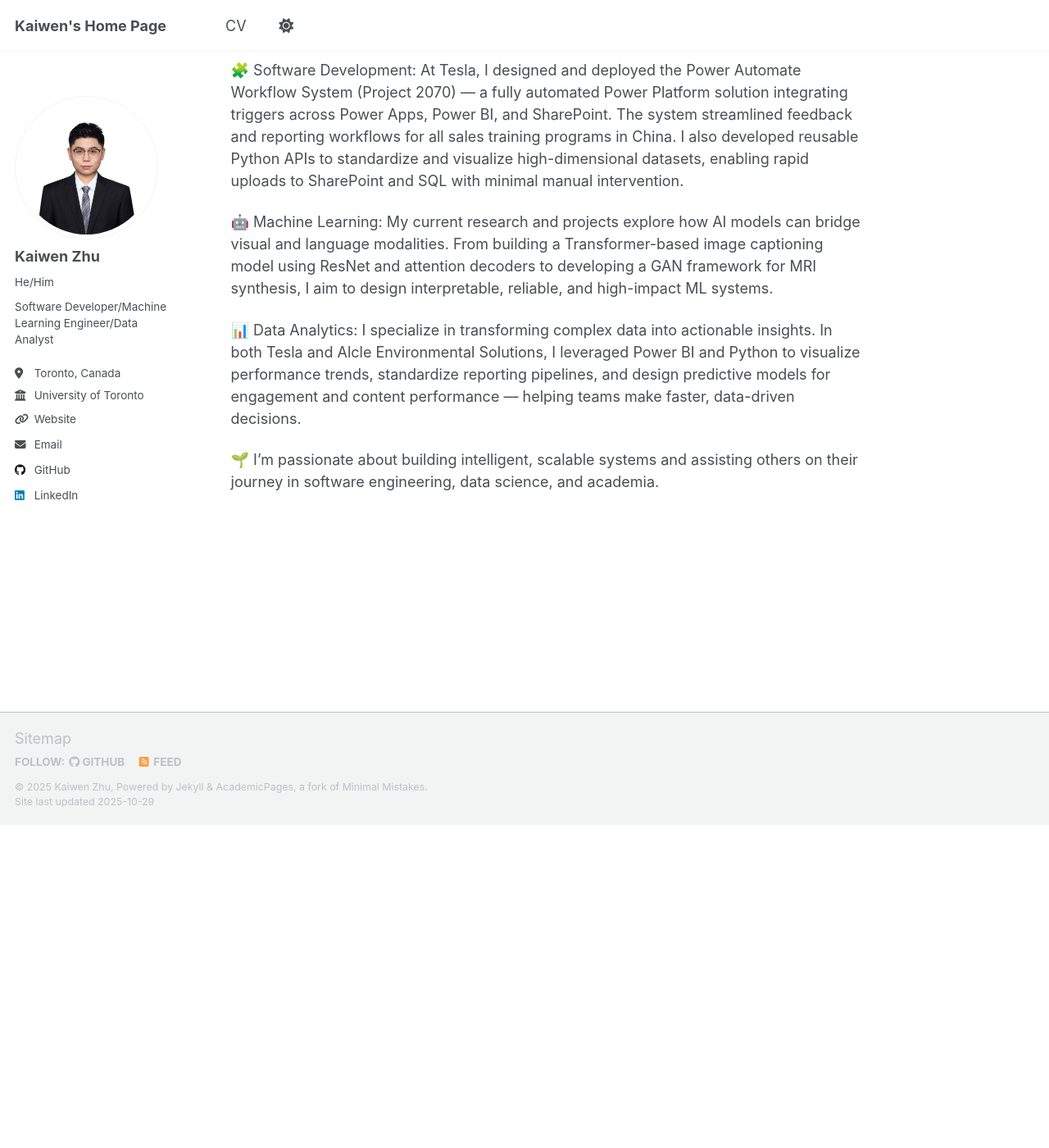
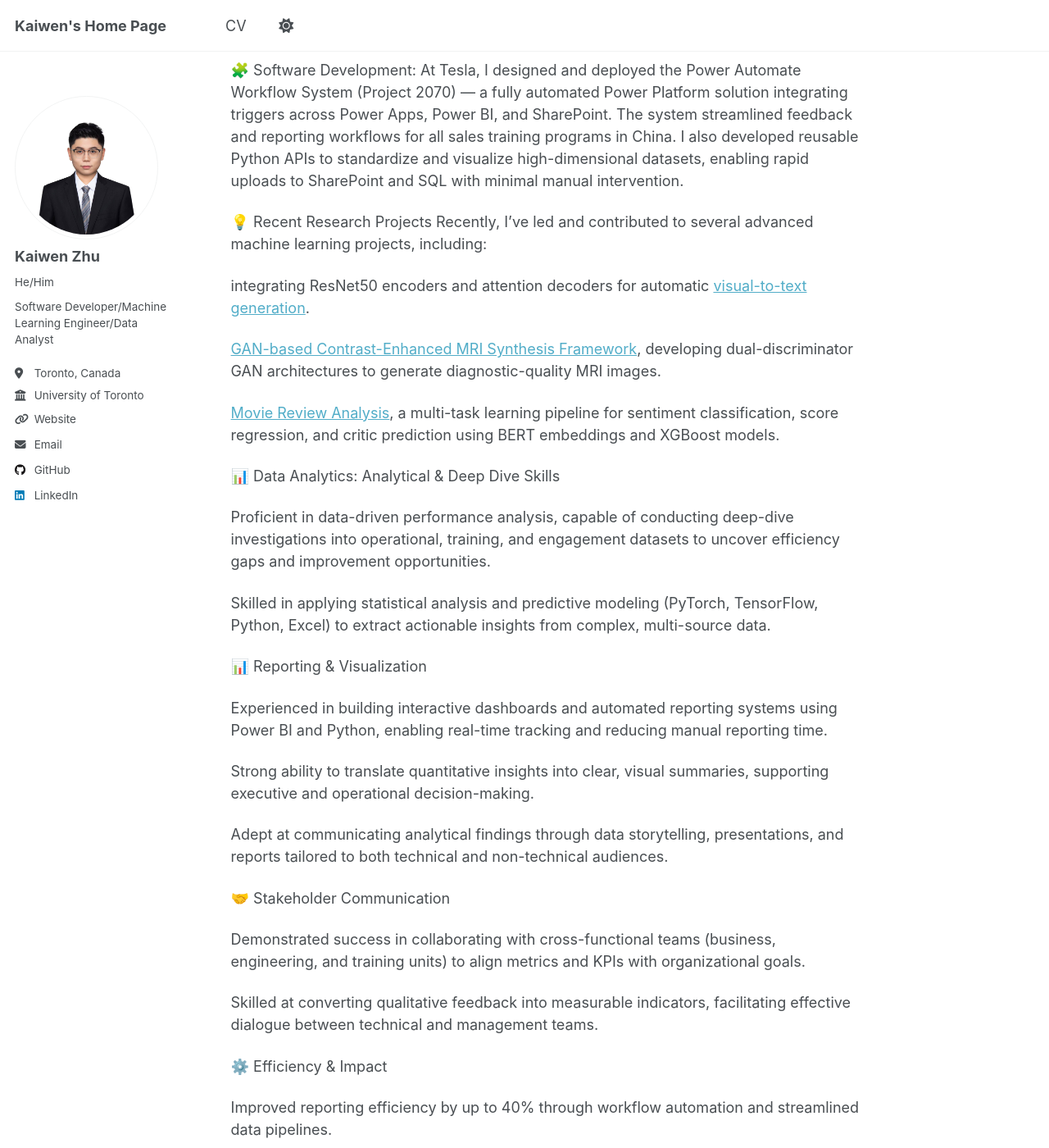
Before and after one commit to KevinSama6/Kaiwen-Zhu-Academic-web, a Jekyll site: the page built from _pages/about.md, in a window 1280 px wide and 1400 px high, scrolled down 477 px. Shown: the whole window at 82% size. Built offline with Jekyll 4.4.1, drawn with Linux system fonts in a browser that asks for light colours; a script that is not in the unit is left out; before the commit the page ends 1483 px from its top, so only the background shows below that; some of the changed text lies outside the part shown.

Commit message:
essay update

```diff
--- a/_pages/about.md
+++ b/_pages/about.md
@@ -28,10 +28,40 @@ Selected Experience
 🧩 Software Development:
 At Tesla, I designed and deployed the Power Automate Workflow System (Project 2070) — a fully automated Power Platform solution integrating triggers across Power Apps, Power BI, and SharePoint. The system streamlined feedback and reporting workflows for all sales training programs in China. I also developed reusable Python APIs to standardize and visualize high-dimensional datasets, enabling rapid uploads to SharePoint and SQL with minimal manual intervention.
 
-🤖 Machine Learning:
-My current research and projects explore how AI models can bridge visual and language modalities. From building a Transformer-based image captioning model using ResNet and attention decoders to developing a GAN framework for MRI synthesis, I aim to design interpretable, reliable, and high-impact ML systems.
+💡 Recent Research Projects
+Recently, I’ve led and contributed to several advanced machine learning projects, including:
+
+integrating ResNet50 encoders and attention decoders for automatic [visual-to-text generation](/files/Transformer based Optimized Image Capt.pdf).
+
+[GAN-based Contrast-Enhanced MRI Synthesis Framework](/files/GAN based Contrast-Enhanced MRI Synthesis Framewor.pdf), developing dual-discriminator GAN architectures to generate diagnostic-quality MRI images.
+
+[Movie Review Analysis](/files/ML Movie Review Analysis.pdf), a multi-task learning pipeline for sentiment classification, score regression, and critic prediction using BERT embeddings and XGBoost models.
 
 📊 Data Analytics:
-I specialize in transforming complex data into actionable insights. In both Tesla and Alcle Environmental Solutions, I leveraged Power BI and Python to visualize performance trends, standardize reporting pipelines, and design predictive models for engagement and content performance — helping teams make faster, data-driven decisions.
+Analytical & Deep Dive Skills
 
-🌱 I’m passionate about building intelligent, scalable systems and assisting others on their journey in software engineering, data science, and academia.
+Proficient in data-driven performance analysis, capable of conducting deep-dive investigations into operational, training, and engagement datasets to uncover efficiency gaps and improvement opportunities.
+
+Skilled in applying statistical analysis and predictive modeling (PyTorch, TensorFlow, Python, Excel) to extract actionable insights from complex, multi-source data.
+
+📊 Reporting & Visualization
+
+Experienced in building interactive dashboards and automated reporting systems using Power BI and Python, enabling real-time tracking and reducing manual reporting time.
+
+Strong ability to translate quantitative insights into clear, visual summaries, supporting executive and operational decision-making.
+
+Adept at communicating analytical findings through data storytelling, presentations, and reports tailored to both technical and non-technical audiences.
+
+🤝 Stakeholder Communication
+
+Demonstrated success in collaborating with cross-functional teams (business, engineering, and training units) to align metrics and KPIs with organizational goals.
+
+Skilled at converting qualitative feedback into measurable indicators, facilitating effective dialogue between technical and management teams.
+
+⚙️ Efficiency & Impact
+
+Improved reporting efficiency by up to 40% through workflow automation and streamlined data pipelines.
+
+Enhanced decision-making speed by 30% with optimized dashboards and faster access to performance metrics.
+
+Proven ability to operationalize data insights into concrete actions that drive measurable business impact.
```
Also changed, not shown: 3 other files.
